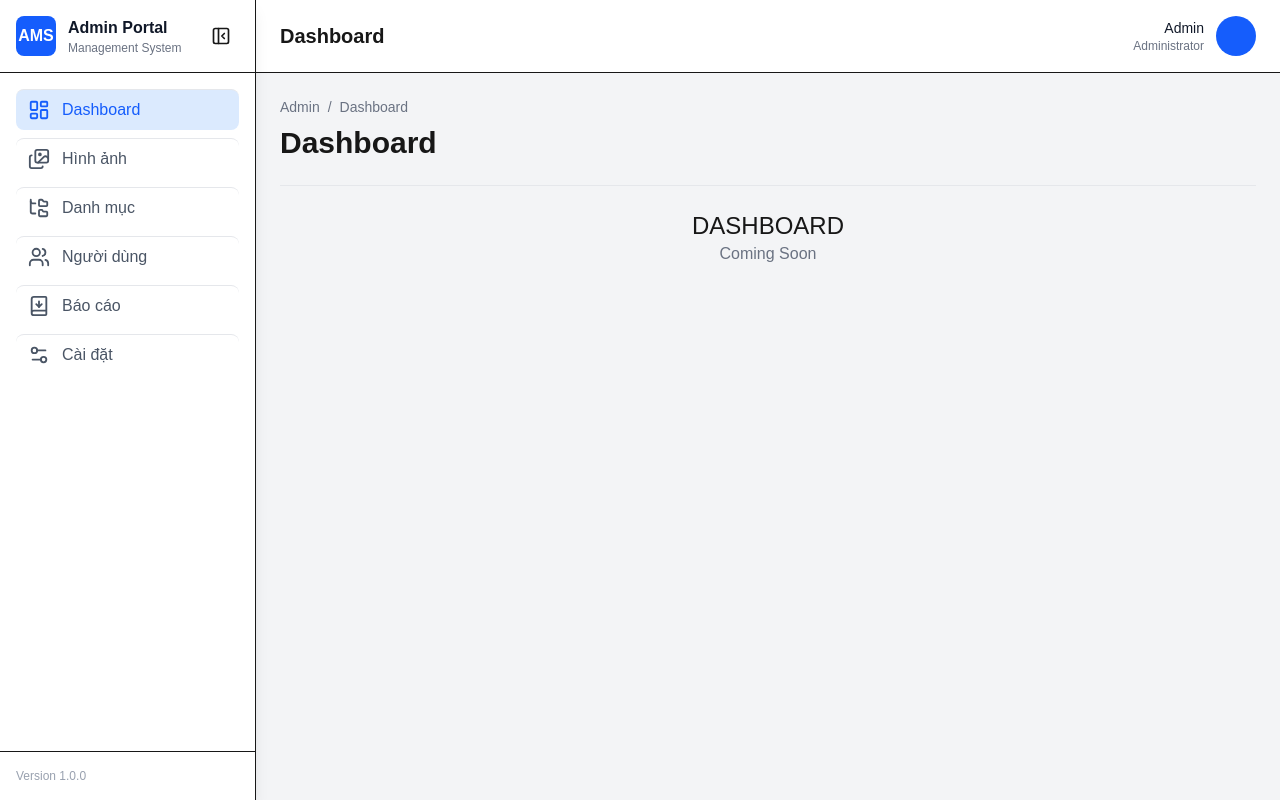
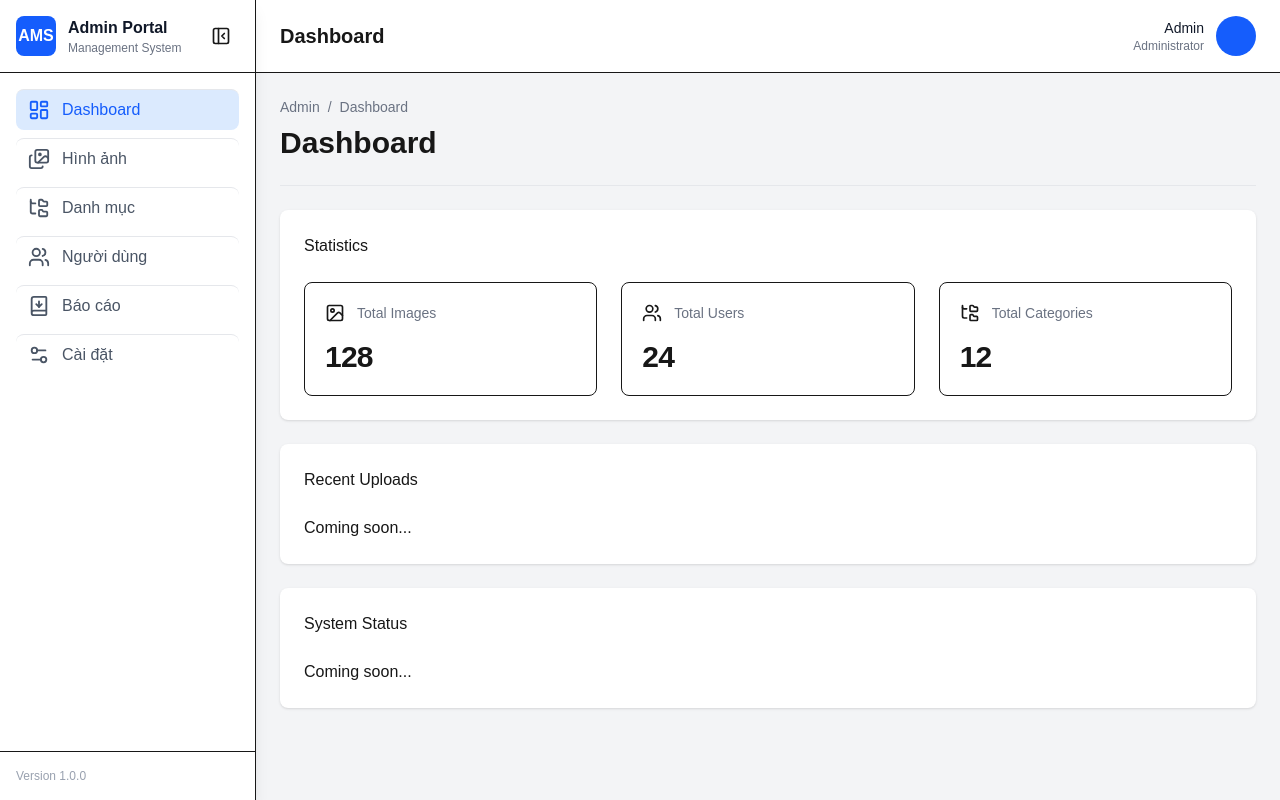
Before and after one commit to DyLan1401/admin-portal, a Next.js app in the folder frontend/: page /admin/dashboard in a window 1280 px wide. Built offline with nearby package versions, Linux system fonts and the light colour scheme.

Commit message:
implement statistic cards

```diff
--- a/frontend/src/app/admin/dashboard/page.tsx
+++ b/frontend/src/app/admin/dashboard/page.tsx
@@ -1,10 +1,6 @@
-import Placeholder from "@/components/common/Placeholder";
+import DashboardLayout from "@/components/dashboard/DashboardLayout";
+
 
 export default function DashboardPage() {
-    return <>
-        <Placeholder
-            title="DASHBOARD"
-            description="Coming Soon"
-        />
-    </>;
+    return <DashboardLayout />;
 }
--- /dev/null
+++ b/frontend/src/components/dashboard/DashboardLayout.tsx
@@ -0,0 +1,20 @@
+import DashboardSection from "./DashboardSection";
+import StatisticSection from "./statistics/StatisticSection";
+
+export default function DashboardLayout() {
+    return (
+        <div className="space-y-6">
+            <DashboardSection title="Statistics">
+                <StatisticSection />
+            </DashboardSection>
+
+            <DashboardSection title="Recent Uploads">
+                Coming soon...
+            </DashboardSection>
+
+            <DashboardSection title="System Status">
+                Coming soon...
+            </DashboardSection>
+        </div>
+    );
+}
--- /dev/null
+++ b/frontend/src/components/dashboard/DashboardSection.tsx
@@ -0,0 +1,22 @@
+interface DashboardSectionProps {
+    title: string;
+    children: React.ReactNode;
+}
+
+
+export default function DashboardSection({
+    title,
+    children,
+}: DashboardSectionProps) {
+    return (
+        <section className="rounded-lg bg-white shadow-sm p-6">
+            <header>
+                <h2>{title}</h2>
+            </header>
+
+            <div className="mt-6">
+                {children}
+            </div>
+        </section>
+    )
+}
--- /dev/null
+++ b/frontend/src/components/dashboard/statistics/StatisticCard.tsx
@@ -0,0 +1,17 @@
+import type { StatisticCardProps } from "./types";
+
+export default function StatisticCard
+    ({ icon: Icon, title, value }: StatisticCardProps) {
+    return (
+        <article className="rounded-lg border p-5 ">
+            <header className="flex items-center gap-3">
+                <Icon className="w-5 h-5" />
+                <span className="text-sm font-medium text-gray-500">{title}</span>
+            </header>
+
+            <p className="mt-4 text-3xl font-bold  tracking-tight">
+                {value}
+            </p>
+        </article>
+    )
+}
--- /dev/null
+++ b/frontend/src/components/dashboard/statistics/StatisticGrid.tsx
@@ -0,0 +1,22 @@
+import StatisticCard from "./StatisticCard";
+import type { StatisticItem } from "./types";
+interface StatisticGridProps {
+    statistics: StatisticItem[];
+}
+
+export default function StatisticGrid({
+    statistics,
+}: StatisticGridProps) {
+    return (
+        <div className="grid grid-cols-1 md:grid-cols-2 xl:grid-cols-3 gap-6">
+            {statistics.map((item) => (
+                <StatisticCard
+                    key={item.id}
+                    icon={item.icon}
+                    title={item.title}
+                    value={item.value}
+                />
+            ))}
+        </div>
+    );
+}
--- /dev/null
+++ b/frontend/src/components/dashboard/statistics/StatisticSection.tsx
@@ -0,0 +1,10 @@
+import StatisticGrid from "./StatisticGrid";
+import { statisticsMock } from "./statistics.mock";
+
+export default function StatisticSection() {
+    return (
+        <StatisticGrid
+            statistics={statisticsMock}
+        />
+    );
+}
--- /dev/null
+++ b/frontend/src/components/dashboard/statistics/statistics.mock.ts
@@ -0,0 +1,24 @@
+import { Image, Users, FolderTree } from "lucide-react";
+import { StatisticItem } from "./types";
+
+export const statisticsMock: StatisticItem[] =
+    [
+        {
+            id: "images",
+            title: "Total Images",
+            value: 128,
+            icon: Image,
+        },
+        {
+            id: "users",
+            title: "Total Users",
+            value: 24,
+            icon: Users,
+        },
+        {
+            id: "categories",
+            title: "Total Categories",
+            value: 12,
+            icon: FolderTree,
+        }
+    ]
--- /dev/null
+++ b/frontend/src/components/dashboard/statistics/types.ts
@@ -0,0 +1,14 @@
+import { LucideIcon } from "lucide-react";
+
+export interface StatisticCardProps {
+    icon: LucideIcon;
+    title: string;
+    value: number;
+}
+
+export interface StatisticItem {
+    id: string;
+    title: string;
+    value: number;
+    icon: LucideIcon;
+}
```
